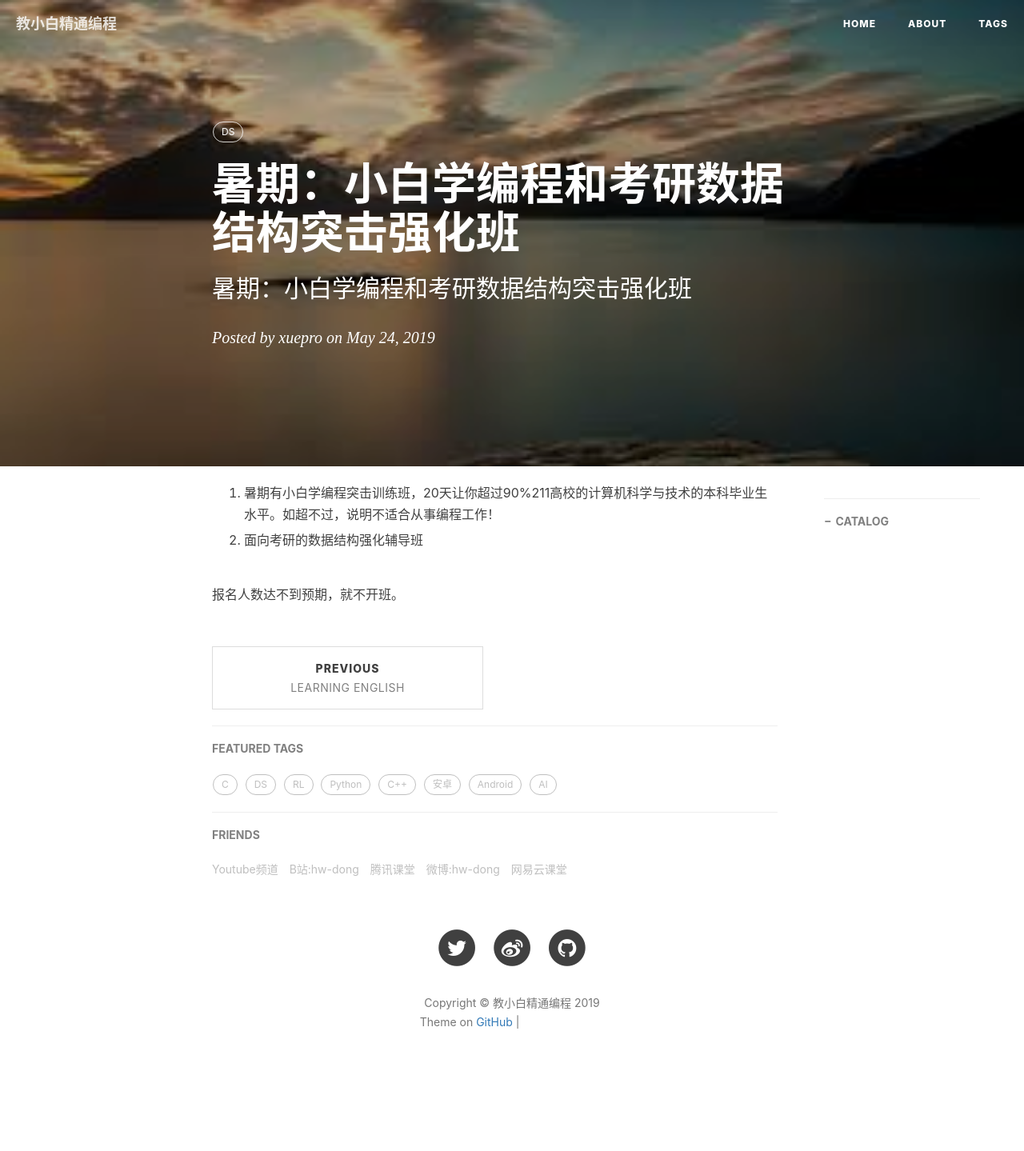
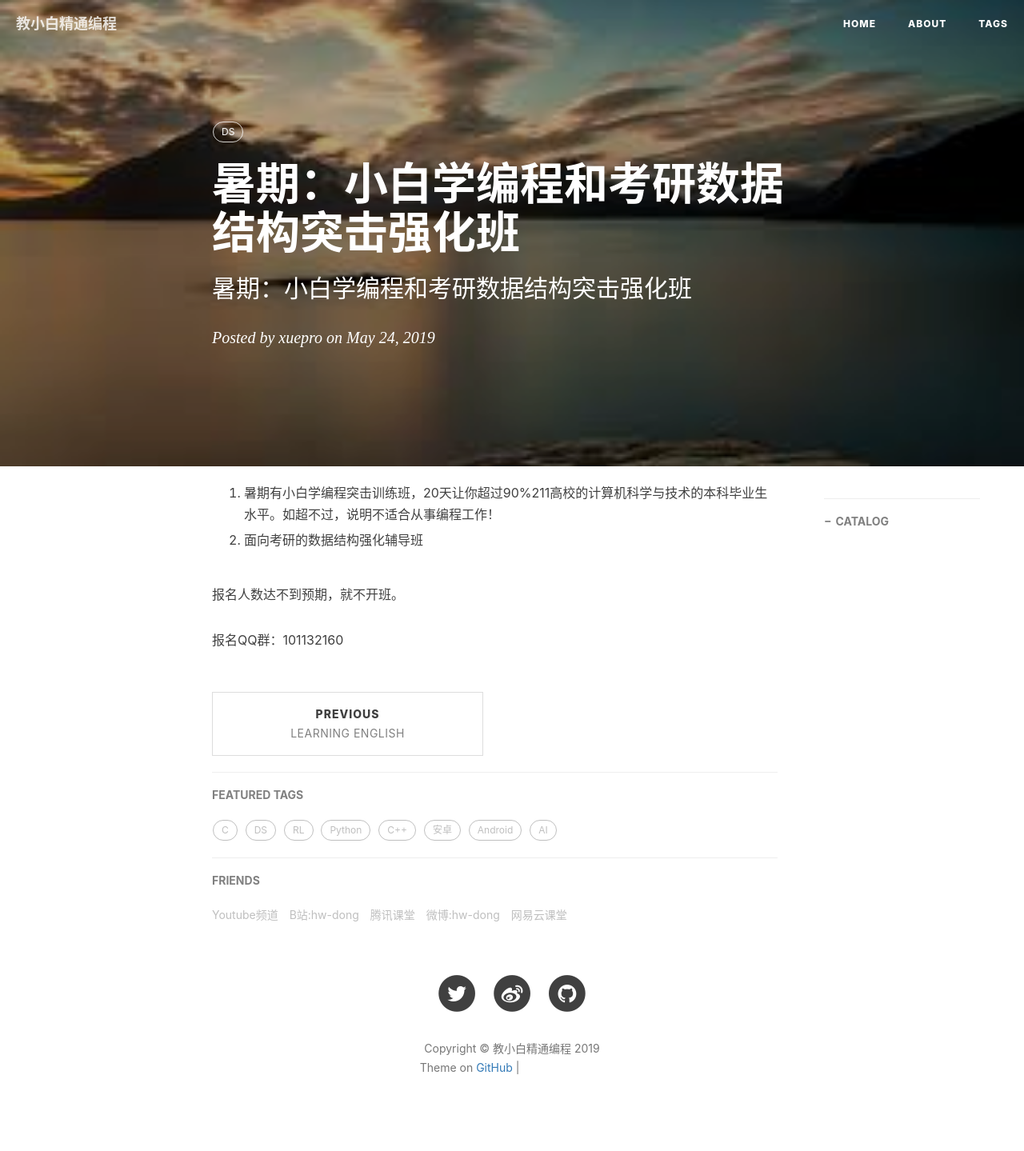
Before and after one commit to xuepro/xuepro.github.io, a Jekyll site: the page built from _posts/2019-05-25-暑期：小白学编程和考研数据结构突击强化班 .md, in a window 1280 px wide. Shown: the whole page at 80% size. Built offline with Jekyll 4.4.1, drawn with Linux system fonts in a browser that asks for light colours; nearby versions of some CDN libraries; comment, search, counter and statistics services are not loaded; before the commit the page ends 1382 px from its top, so only the background shows below that; grey boxes are pictures that could not be loaded.

Commit message:
Update 2019-05-25-暑期：小白学编程和考研数据结构突击强化班 .md

```diff
--- a/_posts/2019-05-25-暑期：小白学编程和考研数据结构突击强化班 .md
+++ b/_posts/2019-05-25-暑期：小白学编程和考研数据结构突击强化班 .md
@@ -18,3 +18,6 @@ tags:
 2. 面向考研的数据结构强化辅导班
 
 报名人数达不到预期，就不开班。
+
+
+报名QQ群：101132160
```
